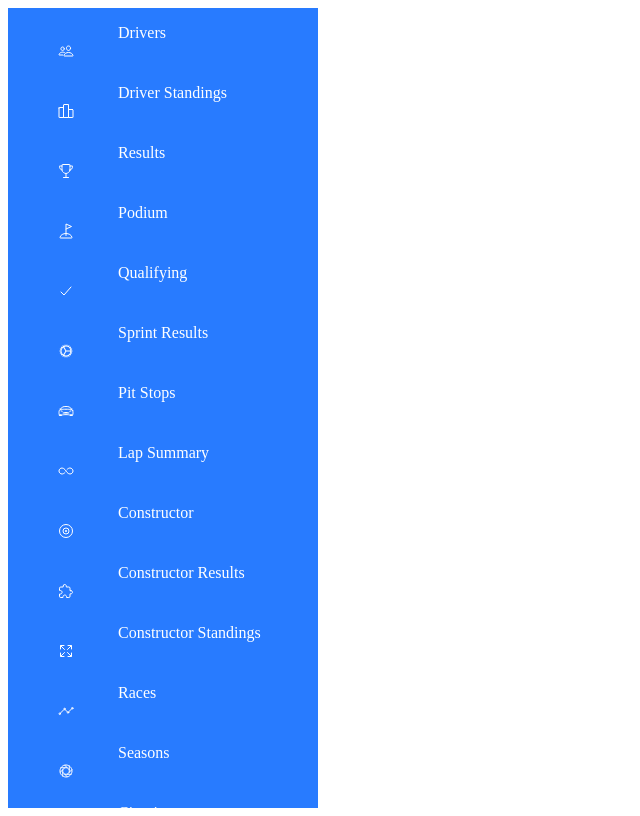
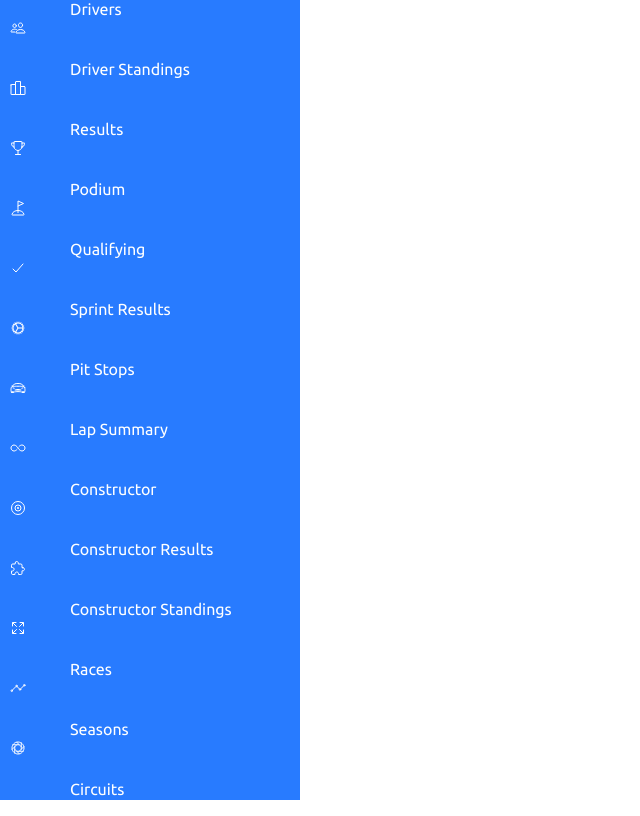
Before and after one commit to rosendo-lugo/formula_1_project, a website: page index.html in a window 1280 px wide. Shown: the whole page, without its empty margins (0-640 px from the left). Drawn offline with nearby package versions, Linux system fonts and the light colour scheme.

Commit message:
Added an @ sign

```diff
--- a/style.css
+++ b/style.css
@@ -1,4 +1,4 @@
-#import url('https://fonts.googleapis.com/css2?family=Ubuntu:wght@300;400;500;700&display=swap');
+@import url('https://fonts.googleapis.com/css2?family=Ubuntu:wght@300;400;500;700&display=swap');
 *
 {
     margin: 0;
```
